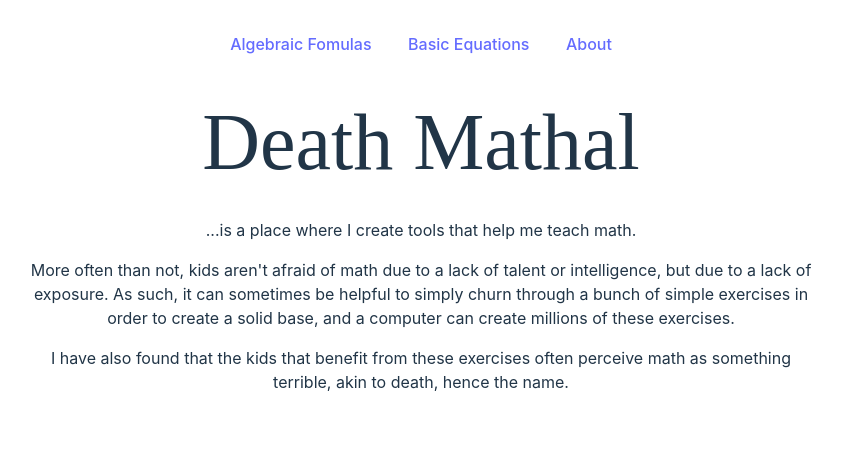
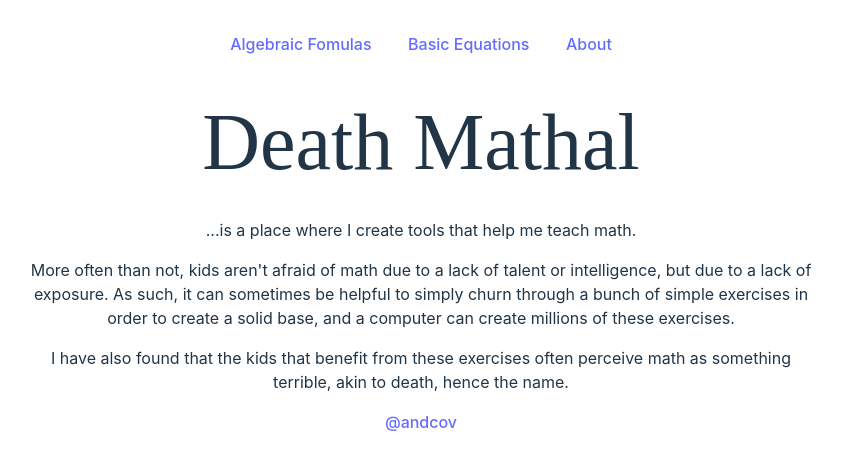
Before and after one commit to andcov/death-mathal, a Svelte app: page / in a window 1280 px wide. Shown: the top 470 px of the page, without its empty margins (219-1061 px from the left). Built offline with nearby package versions, Linux system fonts and the light colour scheme; a web font is replaced by a local one.

Commit message:
Add GitHub link

```diff
--- a/src/routes/About.svelte
+++ b/src/routes/About.svelte
@@ -17,6 +17,8 @@
 
 <p>I have also found that the kids that benefit from these exercises often perceive math as something terrible, akin to death, hence the name.</p>
 
+<a href="https://github.com/andcov" target="_blank" rel="noopener noreferrer">@andcov</a>
+
 <style>
     .metal {
         font-family: 'New Rocker', cursive;
```
Also changed, not shown: 4 other files (tests, documents, lock files or other folders).
